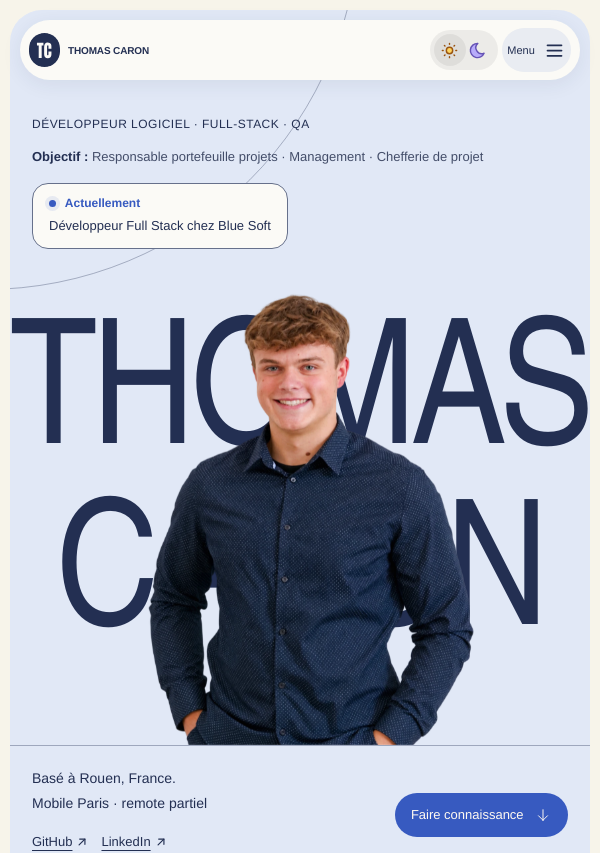
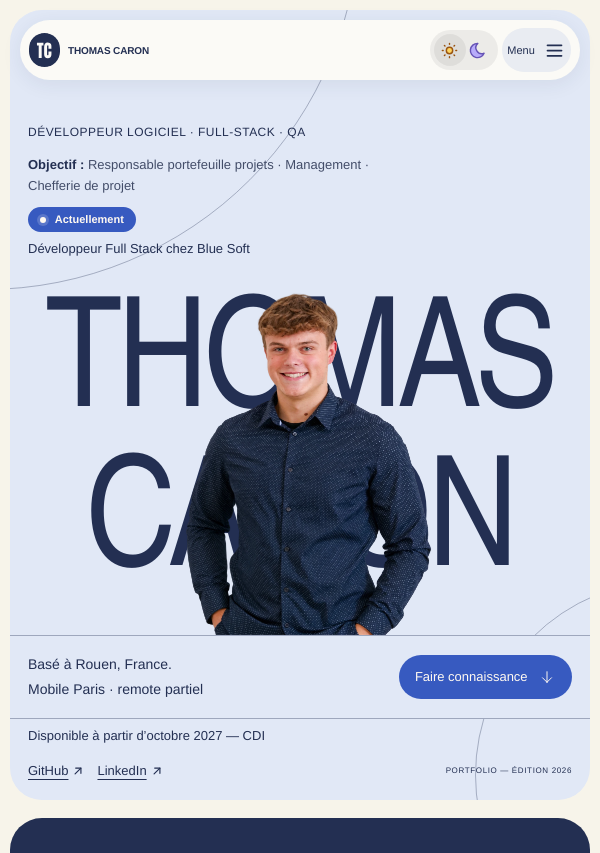
Before and after one commit to ThoomassC/portfolio, a React (Vite) app: page / in a window 600 px wide. Shown: the top 853 px of the page. Built offline with nearby package versions, Linux system fonts and the light colour scheme; a web font is replaced by a local one.

Commit message:
fix: adapter la présentation à la hauteur de l’écran

```diff
--- a/src/index.css
+++ b/src/index.css
@@ -516,26 +516,31 @@ ol {
 
 /* Hero : le portrait se superpose au nom, à la manière de la référence. */
 .hero {
+  --hero-inline-space: clamp(1.5rem, 3vw, 2.625rem);
   position: relative;
   isolation: isolate;
-  overflow: hidden;
-  min-height: 680px;
-  height: calc(100svh - 36px);
-  max-height: 980px;
+  /* Les orbites débordent, sans créer de défilement interne au focus clavier. */
+  overflow: clip;
+  display: grid;
+  grid-template-rows: auto minmax(min(6rem, 14dvh), 1fr) auto auto;
+  height: calc(100vh - var(--page-inset));
+  height: calc(100dvh - var(--page-inset));
+  min-height: min-content;
+  padding-top: clamp(6.5rem, 15dvh, 9.125rem);
   border-radius: var(--radius-section);
   background: var(--hero-surface);
 }
-.hero-topline,
-.hero-identity,
-.hero-footer {
-  display: contents;
+.hero-topline {
+  position: relative;
+  z-index: 3;
+  display: grid;
+  grid-template-columns: minmax(0, 1fr) minmax(0, 1fr);
+  align-items: start;
+  gap: 2rem;
+  padding-inline: var(--hero-inline-space);
 }
 .hero-intro {
-  position: absolute;
-  top: 146px;
-  left: 38px;
-  z-index: 3;
-  max-width: 31%;
+  max-width: 26rem;
 }
 .eyebrow {
   font-size: 0.8125rem;
@@ -556,32 +561,37 @@ ol {
   font-weight: 600;
   color: var(--text-strong);
 }
+.hero-next-role {
+  display: inline-block;
+  max-width: 100%;
+}
 .hero-current-role {
-  position: absolute;
-  z-index: 3;
-  top: 148px;
-  right: 42px;
   display: inline-flex;
   flex-direction: column;
-  align-items: flex-start;
-  gap: 0.35rem;
-  max-width: 30%;
-  padding: 0.75rem 1rem;
-  border: 1px solid var(--control-border);
-  border-radius: var(--radius-inner);
-  background: var(--surface);
+  align-items: flex-end;
+  justify-self: end;
+  gap: 0.45rem;
+  max-width: 100%;
   font-size: 0.8125rem;
 }
 .hero-current-label {
   display: inline-flex;
   align-items: center;
   gap: 0.55rem;
-  font-size: 0.75rem;
+  padding: 0.35rem 0.75rem;
+  border-radius: var(--radius-pill);
+  background: var(--accent);
+  color: var(--accent-ink);
+  font-size: 0.6875rem;
+  line-height: 1.25;
   font-weight: 600;
-  color: var(--accent);
 }
 .hero-current-label .status-dot {
   margin-top: 0;
+  width: 6px;
+  height: 6px;
+  background: currentColor;
+  box-shadow: 0 0 0 3px color-mix(in srgb, currentColor 18%, transparent);
 }
 .hero-current-role p {
   line-height: 1.5;
@@ -599,15 +609,23 @@ ol {
   background: var(--accent);
   box-shadow: 0 0 0 4px var(--accent-halo);
 }
+.hero-identity {
+  position: relative;
+  z-index: 1;
+  min-height: 0;
+  margin-top: 0.75rem;
+  overflow: hidden;
+  container-type: size;
+}
 .hero-name {
   position: absolute;
   z-index: 1;
-  top: 41%;
+  top: 50%;
   left: 50%;
-  transform: translate(-50%, -10%);
+  transform: translate(-50%, -50%);
   font-family: var(--display-font);
   font-weight: 400;
-  font-size: clamp(6rem, 17.4vw, 17.5rem);
+  font-size: clamp(1.75rem, min(17.4vw, 75cqh), 24rem);
   letter-spacing: -0.025em;
   line-height: 1.08;
   text-transform: uppercase;
@@ -616,11 +634,11 @@ ol {
 .hero-portrait {
   position: absolute;
   z-index: 2;
-  bottom: -10%;
+  bottom: 0;
   left: 50%;
   transform: translateX(-50%);
-  height: 94%;
-  width: 52%;
+  height: 100%;
+  width: 100%;
   pointer-events: none;
 }
 .hero-portrait img {
@@ -630,14 +648,15 @@ ol {
   object-position: center bottom;
 }
 .hero-bottom {
-  position: absolute;
+  position: relative;
   z-index: 4;
-  bottom: 62px;
-  left: 38px;
-  right: 42px;
-  display: flex;
-  align-items: end;
+  display: flex;
+  align-items: center;
   justify-content: space-between;
+  gap: 1rem;
+  padding: clamp(0.625rem, 2dvh, 1.25rem) var(--hero-inline-space);
+  background: var(--hero-surface);
+  border-top: 1px solid var(--line);
 }
 .hero-location > p {
   font-size: 0.875rem;
@@ -646,7 +665,6 @@ ol {
 .hero-socials {
   display: flex;
   gap: 1.35rem;
-  margin-top: 12px;
 }
 .hero-socials a {
   display: inline-flex;
@@ -683,19 +701,23 @@ ol {
   transform: translateY(6px);
 }
 .hero-edition {
-  position: absolute;
+  font-size: 0.5625rem;
+  letter-spacing: 0.08em;
+}
+.hero-availability {
+  font-size: 0.8125rem;
+}
+.hero-footer {
+  position: relative;
   z-index: 3;
-  bottom: 24px;
-  left: 38px;
-  font-size: 0.5rem;
-  letter-spacing: 0.08em;
-}
-.hero-availability {
-  position: absolute;
-  z-index: 3;
-  bottom: 23px;
-  right: 42px;
-  font-size: 0.8125rem;
+  display: flex;
+  flex-wrap: wrap;
+  align-items: center;
+  justify-content: space-between;
+  gap: 0.35rem 1rem;
+  padding: 0.35rem var(--hero-inline-space);
+  padding-bottom: calc(0.35rem + env(safe-area-inset-bottom));
+  border-top: 1px solid var(--line);
 }
 .hero-orbit {
   position: absolute;
@@ -1547,9 +1569,12 @@ ol {
   }
 }
 
-@media (min-width: 1600px) {
-  .hero-name {
-    font-size: 18vw;
+@media (min-width: 1001px) and (min-height: 501px) {
+  .hero-identity {
+    overflow: visible;
+  }
+  .hero-portrait {
+    height: calc(100% + clamp(3rem, 16dvh, 8rem));
   }
 }
 @media (max-width: 1180px) {
@@ -1567,18 +1592,6 @@ ol {
   }
   .container {
     width: calc(100% - 5rem);
-  }
-  .hero-name {
-    font-size: 17.4vw;
-  }
-  .hero-intro {
-    left: 28px;
-  }
-  .hero-current-role {
-    right: 28px;
-  }
-  .hero-portrait {
-    width: 57%;
   }
   .timeline-item,
   .education {
@@ -1625,84 +1638,9 @@ ol {
   .site-header__avatar {
     display: block;
   }
-  .hero {
-    display: flex;
-    flex-direction: column;
-    height: auto;
-    min-height: 0;
-    max-height: none;
-    padding-top: 120px;
-  }
-  .hero-topline {
-    position: relative;
-    z-index: 3;
-    display: grid;
-    grid-template-columns: minmax(0, 1fr) minmax(0, 1fr);
-    align-items: start;
-    gap: 2rem;
-    padding-inline: 28px;
-  }
-  .hero-identity {
-    display: block;
-    position: relative;
-    z-index: 1;
-    height: clamp(20rem, 52vw, 28rem);
-    margin-top: 1rem;
-    overflow: hidden;
-  }
-  .hero-name {
-    top: 24%;
-  }
-  .hero-current-role {
-    position: static;
-    justify-self: end;
-    max-width: 100%;
-  }
-  .hero-intro {
-    position: static;
-    max-width: none;
-  }
-  .hero-portrait {
-    height: 100%;
-    width: 100%;
-    bottom: 0;
-  }
-  .hero-bottom {
-    position: relative;
-    left: auto;
-    right: auto;
-    bottom: auto;
-    flex-wrap: wrap;
-    align-items: center;
-    gap: 1rem;
-    padding: 1.25rem 28px;
-    background: var(--hero-surface);
-    border-top: 1px solid var(--line);
-  }
   .hero-location {
     flex: 1 1 13rem;
     min-width: 0;
-  }
-  .hero-scroll {
-    flex: 0 1 auto;
-  }
-  .hero-footer {
-    position: relative;
-    z-index: 3;
-    display: flex;
-    flex-wrap: wrap;
-    align-items: baseline;
-    justify-content: space-between;
-    gap: 0.65rem 1.5rem;
-    padding: 1rem 28px;
-    border-top: 1px solid var(--line);
-  }
-  .hero-availability,
-  .hero-edition {
-    position: static;
-  }
-  .hero-edition {
-    font-size: 0.5625rem;
   }
   .about-layout {
     gap: 2rem;
@@ -1774,13 +1712,12 @@ ol {
     margin-left: auto;
   }
   .hero {
-    padding-top: 104px;
-    border-radius: var(--radius-section);
+    --hero-inline-space: 18px;
+    padding-top: clamp(5.625rem, 14dvh, 7rem);
   }
   .hero-topline {
     grid-template-columns: minmax(0, 1fr);
-    gap: 1rem;
-    padding-inline: 22px;
+    gap: 0.65rem;
   }
   .eyebrow {
     font-size: 0.75rem;
@@ -1788,46 +1725,51 @@ ol {
   }
   .hero-current-role {
     justify-self: start;
-  }
-  .hero-identity {
-    height: clamp(17rem, 80vw, 30rem);
+    align-items: flex-start;
   }
   .hero-name {
-    font-size: 29vw;
+    font-size: clamp(1.75rem, min(29vw, 42cqh), 13rem);
     white-space: normal;
     width: 100%;
     text-align: center;
-    top: 18%;
     line-height: 1.04;
   }
   .hero-bottom {
-    padding-inline: 22px;
+    flex-wrap: wrap;
+    gap: 0.5rem;
   }
   .hero-socials {
     gap: 0.75rem;
-    margin-top: 4px;
-  }
-  .hero-socials a {
-    font-size: 0.8125rem;
   }
   .hero-scroll {
+    flex-shrink: 0;
     gap: 0.65rem;
-    padding: 0.75rem 1rem;
+    padding: 0.65rem 1rem;
   }
   .hero-scroll svg {
     width: 18px;
     height: 18px;
   }
   .hero-footer {
-    flex-direction: column;
-    align-items: flex-start;
-    gap: 0.65rem;
-    padding-inline: 22px;
+    display: grid;
+    grid-template-columns: minmax(0, 1fr) auto;
+    gap: 0.2rem 0.5rem;
+    padding-block: 0.45rem;
+    padding-bottom: calc(0.45rem + env(safe-area-inset-bottom));
   }
   .hero-availability {
-    max-width: none;
+    grid-column: 1 / -1;
+    grid-row: 1;
     line-height: 1.5;
-    text-align: left;
+  }
+  .hero-socials {
+    grid-column: 1;
+    grid-row: 2;
+  }
+  .hero-edition {
+    grid-column: 2;
+    grid-row: 2;
+    font-size: 0.5rem;
   }
   .hero-orbit--one {
     left: -400px;
@@ -2047,12 +1989,176 @@ ol {
     gap: 1rem;
   }
 }
+/* La hauteur compte aussi : on rend de la place au portrait sur les petits SE. */
+@media (max-width: 700px) and (max-height: 600px) {
+  .hero {
+    padding-top: 90px;
+  }
+  .hero-topline {
+    gap: 0.5rem;
+  }
+  .eyebrow {
+    line-height: 1.5;
+    margin-bottom: 0.4rem;
+  }
+  .hero-next-roles {
+    line-height: 1.45;
+  }
+  .hero-current-role {
+    gap: 0.25rem;
+  }
+  .hero-current-label {
+    padding-block: 0.25rem;
+  }
+  .hero-bottom {
+    gap: 0.35rem;
+    padding-block: 0.45rem;
+  }
+  .hero-location > p {
+    line-height: 1.45;
+  }
+  .hero-footer {
+    gap: 0.1rem 0.5rem;
+    padding-block: 0.25rem;
+    padding-bottom: calc(0.25rem + env(safe-area-inset-bottom));
+  }
+}
+/* Les barres du navigateur peuvent réduire davantage la hauteur utile du SE. */
+@media (max-width: 499px) and (max-height: 520px) {
+  .hero {
+    padding-top: 80px;
+  }
+  .hero-topline {
+    gap: 0.35rem;
+  }
+  .eyebrow,
+  .hero-next-roles {
+    line-height: 1.35;
+  }
+  .hero-identity {
+    margin-top: 0.4rem;
+  }
+  .hero-bottom {
+    gap: 0.25rem;
+    padding-block: 0.25rem;
+  }
+  .hero-location > p {
+    line-height: 1.4;
+  }
+}
+/* En paysage, le portrait et les coordonnées partagent la même rangée. */
+@media (min-width: 500px) and (max-height: 500px) {
+  .hero {
+    grid-template-columns: minmax(0, 2fr) minmax(0, 3fr);
+    grid-template-rows: auto minmax(min(4rem, 18dvh), 1fr) auto;
+    column-gap: 1rem;
+    padding-top: 80px;
+  }
+  .hero-topline {
+    display: contents;
+  }
+  .hero-intro {
+    grid-column: 2;
+    grid-row: 1;
+    padding-right: var(--hero-inline-space);
+    max-width: none;
+  }
+  .eyebrow {
+    font-size: 0.75rem;
+    line-height: 1.45;
+    margin-bottom: 0.35rem;
+  }
+  .hero-next-roles {
+    font-size: 0.75rem;
+    line-height: 1.45;
+  }
+  .hero-current-role {
+    grid-column: 1;
+    grid-row: 1;
+    justify-self: start;
+    align-items: flex-start;
+    padding-left: var(--hero-inline-space);
+    font-size: 0.75rem;
+    gap: 0.25rem;
+  }
+  .hero-identity {
+    grid-column: 1;
+    grid-row: 2;
+    margin-top: 0.35rem;
+  }
+  .hero-name {
+    font-size: clamp(1.75rem, min(14vw, 42cqh), 7rem);
+    white-space: normal;
+    width: 100%;
+    text-align: center;
+    line-height: 1.04;
+  }
+  .hero-bottom {
+    grid-column: 2;
+    grid-row: 2;
+    flex-direction: column;
+    flex-wrap: nowrap;
+    align-items: flex-start;
+    justify-content: center;
+    gap: 0.35rem;
+    padding: 0.25rem var(--hero-inline-space) 0.5rem 0;
+    border-top: 0;
+    background: transparent;
+  }
+  .hero-location {
+    flex: initial;
+  }
+  .hero-location > p {
+    line-height: 1.45;
+  }
+  .hero-scroll {
+    font-size: 0.75rem;
+    padding: 0.55rem 0.85rem;
+  }
+  .hero-scroll svg {
+    width: 18px;
+    height: 18px;
+  }
+  .hero-footer {
+    grid-column: 1 / -1;
+    grid-row: 3;
+    display: flex;
+    flex-wrap: nowrap;
+    gap: 0.5rem;
+    padding-block: 0.25rem;
+    padding-bottom: calc(0.25rem + env(safe-area-inset-bottom));
+  }
+  .hero-socials {
+    order: 1;
+    gap: 0.6rem;
+  }
+  .hero-socials a,
+  .hero-availability {
+    font-size: 0.75rem;
+  }
+  .hero-edition {
+    order: 2;
+    font-size: 0.5rem;
+  }
+  .hero-availability {
+    order: 3;
+  }
+}
 @media (max-width: 360px) {
   .site-header__brand > span:not(.brand-monogram) {
     font-size: 0.5625rem;
   }
   .site-header {
     width: calc(100% - 32px);
+  }
+  .hero-footer {
+    padding-inline: 12px;
+  }
+  .hero-socials {
+    gap: 0.5rem;
+  }
+  .hero-socials a {
+    font-size: 0.75rem;
   }
   .passions-grid {
     grid-template-columns: 1fr;
--- a/src/pages/Home.tsx
+++ b/src/pages/Home.tsx
@@ -79,7 +79,9 @@ const Home = () => {
             </p>
             <p className="hero-next-roles">
               <span className="hero-next-roles__label">Objectif : </span>
-              Responsable portefeuille projets · Management · Chefferie de projet
+              <span className="hero-next-role">Responsable portefeuille projets</span> ·{" "}
+              <span className="hero-next-role">Management</span> ·{" "}
+              <span className="hero-next-role">Chefferie de projet</span>
             </p>
           </div>
           <div className="hero-current-role" data-reveal="up">
@@ -113,6 +115,13 @@ const Home = () => {
               Basé à Rouen, France.
               <br /> Mobile Paris · remote partiel
             </p>
+          </div>
+          <a className="hero-scroll" href="#apropos">
+            <span>Faire connaissance</span>
+            <IconArrowDown aria-hidden="true" size={42} stroke={1.3} />
+          </a>
+        </div>
+        <div className="hero-footer">
           <ul className="hero-socials" aria-label="Profils en ligne">
             <li>
               <a href={profile.gitHubUrl} target="_blank" rel="noopener noreferrer">
@@ -127,13 +136,6 @@ const Home = () => {
               </a>
             </li>
           </ul>
-          </div>
-          <a className="hero-scroll" href="#apropos">
-            <span>Faire connaissance</span>
-            <IconArrowDown aria-hidden="true" size={42} stroke={1.3} />
-          </a>
-        </div>
-        <div className="hero-footer">
           <p className="hero-availability">{profile.availability}</p>
           <span className="hero-edition" aria-hidden="true">
             PORTFOLIO — ÉDITION 2026
```
Lines whose indentation alone changed are shown as unchanged.
